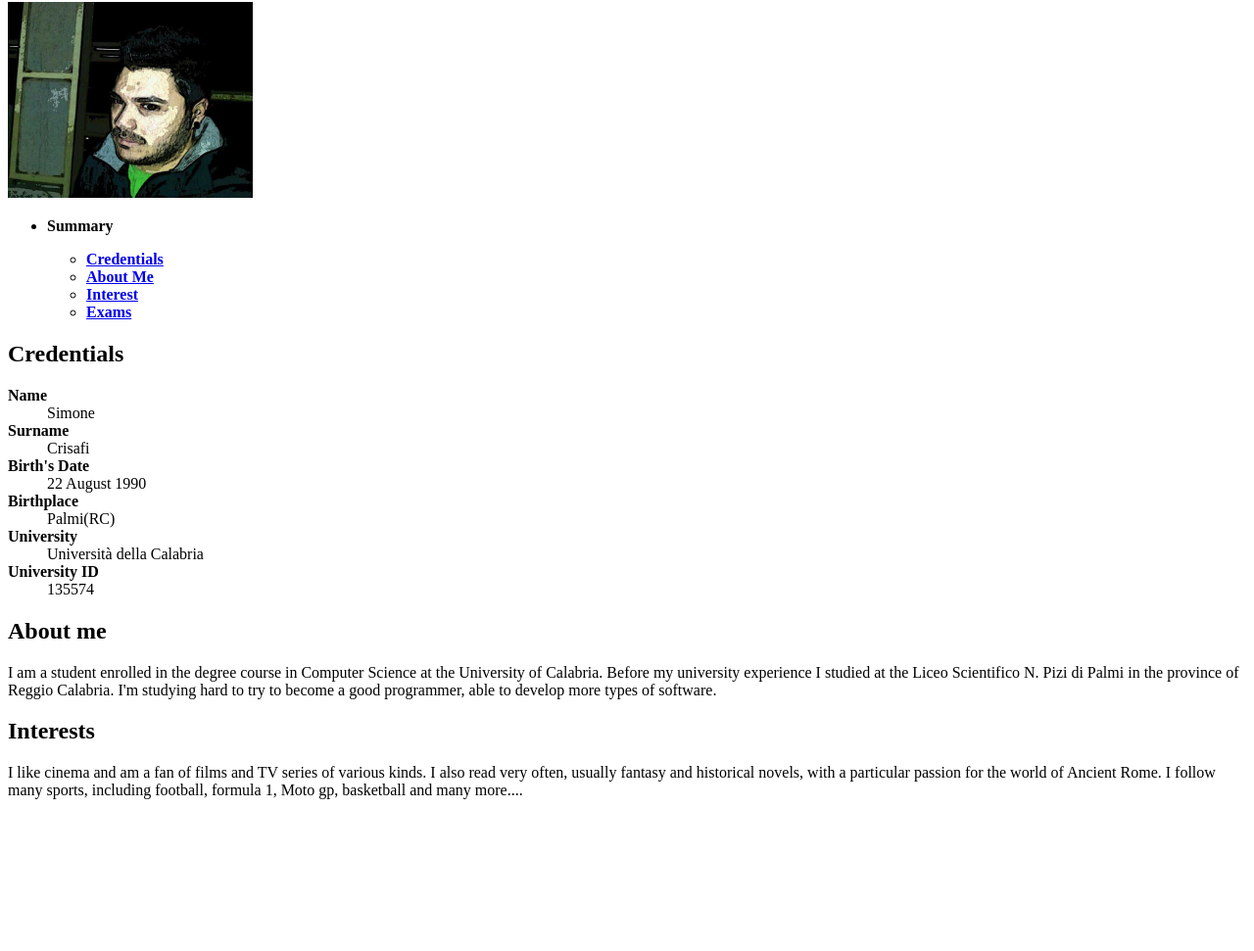
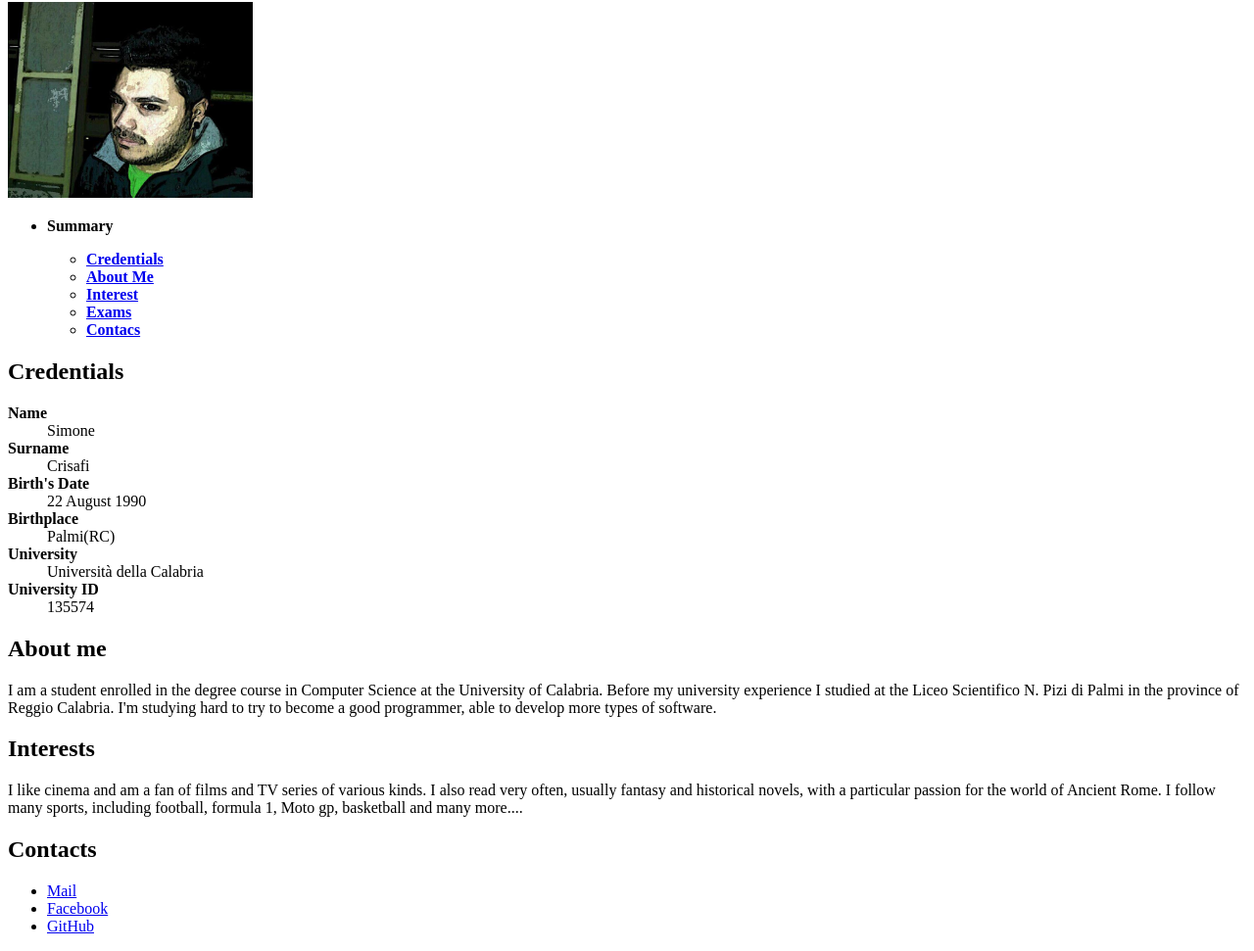
Before and after one commit to SimonCris/ProgettoSIW2017-2018, a plain HTML site: page PersonalWebSite - Simone Crisafi/WebContent/Index.html in a window 1280 px wide. Shown: the part 78-1049 px from the top of the page at 98% size. Before the commit the page ends 910 px from the top, so only its background shows below. Drawn offline with Linux system fonts and the light colour scheme.

Commit message:
update webPage - Simone Crisafi

```diff
--- a/PersonalWebSite - Simone Crisafi/WebContent/Index.html
+++ b/PersonalWebSite - Simone Crisafi/WebContent/Index.html
@@ -20,6 +20,7 @@
 				<li><a href="#about_me"> <strong>About Me</strong></a></li>
 				<li><a href="#interests"> <strong>Interest</strong></a></li>
 				<li><a href="ExamFile.html"><strong>Exams</strong></a></li>
+				<li><a href="#contacts"><strong>Contacs</strong></a></li>
 			</ul></li>
 	</ul>
 
@@ -68,6 +69,12 @@
 		sports, including football, formula 1, Moto gp, basketball and many
 		more....</p>
 
+	<h2 id="contacts">Contacts</h2>
+	<ul>
+		<li><a href = "mailto:xblack90@hotmail.it">Mail</a></li>
+		<li><a href = "https://www.facebook.com/simon.cris">Facebook</a></li>
+		<li><a href = "https://github.com/SimonCris">GitHub</a></li>
+	</ul>
 
 
 
```
